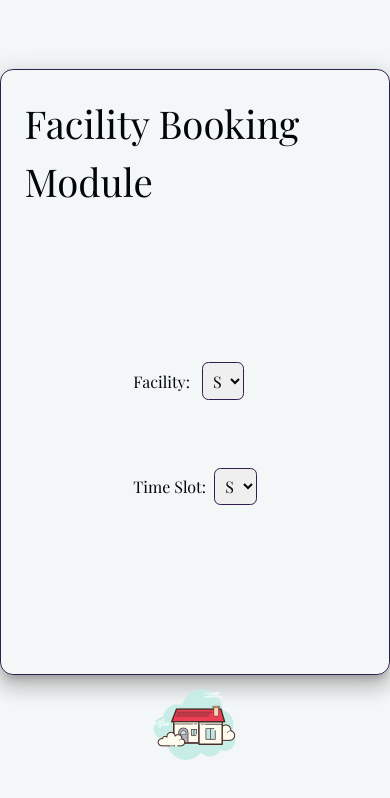
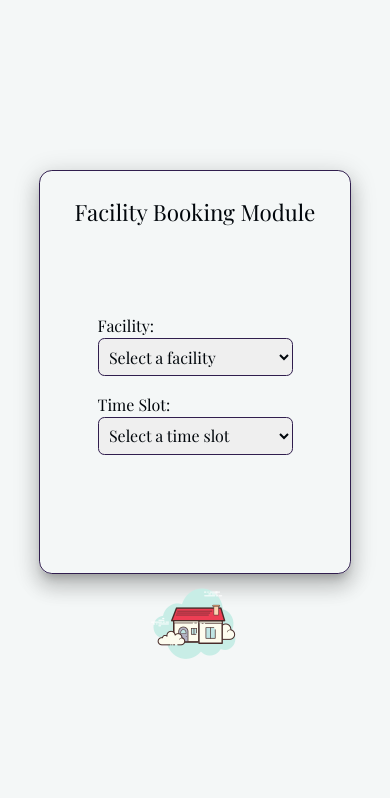
Before and after one commit to ManojKumarGogula/facility-module, a React app: page /register in a window 390 px wide. Shown: the top 798 px of the page. Built offline with nearby package versions, Linux system fonts and the light colour scheme.

Commit message:
responsive design

```diff
--- a/src/app/pages/homePage/home.js
+++ b/src/app/pages/homePage/home.js
@@ -5,13 +5,13 @@ import { useNavigate } from "react-router";
 const Home = () => {
   const navigate = useNavigate();
   return (
-    <div className="flex flex-row ">
-      <div className="w-[80vw] h-screen">
+    <div className="flex flex-col md:flex-row xl:flex-row ">
+      <div className="w-full md:w-[80vw] Xl:w-[80vw] h-[60vh] md:h-screen xl:h-screen">
         <img src={apartment} className=" w-full h-full" />
       </div>
-      <div className="flex flex-col justify-center w-[50%] items-center">
-        <div className="text-24 text-bluebg font-700  mb-[2vh]">
-          Manoj Apartments{" "}
+      <div className="flex flex-col justify-center w-full md:w-[50%] xl:w-[50%] items-center">
+        <div className="text-16 md:text-20 xl:text-24 text-bluebg font-700  mb-[6vh]">
+          Manoj Apartments
         </div>
         <div className="text-10 font-sans w-5/6 text-justify">
           Welcome to our exquisite collection of luxury apartments that redefine
@@ -28,7 +28,7 @@ const Home = () => {
         </div>
         <div>
           <button
-            className=" py-[1vh] px-[2vw] rounded-8 mt-[6vh] shadow-6 hover:scale-110"
+            className=" py-[1vh] px-[2vw] rounded-8 my-[6vh] shadow-6 hover:scale-110"
             onClick={() => navigate("/register")}
           >
             Register Events
--- a/src/app/pages/register/index.js
+++ b/src/app/pages/register/index.js
@@ -104,6 +104,7 @@ const FacilityBookingModule = () => {
         onClose={handleChange}
         aria-labelledby="modal-modal-title"
         aria-describedby="modal-modal-description"
+        style={{ zIndex: 999 }}
       >
         <Box sx={style}>
           {renderContent()}
@@ -123,10 +124,12 @@ const FacilityBookingModule = () => {
   return (
     <div className="flex flex-col justify-center items-center h-screen  ">
       {renderPaymentModel()}
-      <div className="flex justify-center items-center flex-col border-bluebg border-1 shadow-13 rounded-8 px-[6vw] py-[2vh]">
-        <h1 className="text-24 mt-[1vh]">Facility Booking Module</h1>
+      <div className="flex justify-center items-center flex-col border-bluebg border-1 shadow-13 rounded-8 px-[6vw] py-[2vh] w-[80%] md:w-auto xl:w-auto">
+        <h1 className="text-14 md:text-20 xl:text-24 mt-[1vh]">
+          Facility Booking Module
+        </h1>
         <form onSubmit={handleSubmit} className="my-[10vh]">
-          <div className="my-[8vh]">
+          <div className="flex flex-col md:flex-col xl:flex-row xl:items-center">
             <label htmlFor="facility" className="mr-[3vw]">
               Facility:
             </label>
@@ -134,7 +137,7 @@ const FacilityBookingModule = () => {
               id="facility"
               value={selectedFacility}
               onChange={handleFacilityChange}
-              className="border-1 border-bluebg rounded-4 p-4 w-[11vw]"
+              className="border-1 border-bluebg rounded-4 p-4 w-[50vw] md:w-[30vw] xl:w-[11vw]"
             >
               <option value="">Select a facility</option>
               <option value="clubhouse">Clubhouse</option>
@@ -142,7 +145,7 @@ const FacilityBookingModule = () => {
             </select>
           </div>
           {
-            <div className="my-[8vh]">
+            <div className="my-[2vh] flex flex-col md:flex-col xl:flex-row xl:items-center">
               <label htmlFor="timeSlot" className="mr-[2vw]">
                 Time Slot:
               </label>
@@ -150,7 +153,7 @@ const FacilityBookingModule = () => {
                 id="timeSlot"
                 value={selectedTimeSlot}
                 onChange={handleTimeSlotChange}
-                className="border-1 border-bluebg rounded-4 p-4 w-[11vw]"
+                className="border-1 border-bluebg rounded-4 p-4 w-[50vw] md:w-[30vw] xl:w-[11vw]"
               >
                 <option value="">Select a time slot</option>
                 {selectedFacility && (
@@ -178,8 +181,8 @@ const FacilityBookingModule = () => {
           </p>
         )} */}
       </div>
-      <div onClick={()=>navigate("/")} >
-        <img src={homeImage}  />
+      <div onClick={() => navigate("/")}>
+        <img src={homeImage} />
       </div>
     </div>
   );
```
